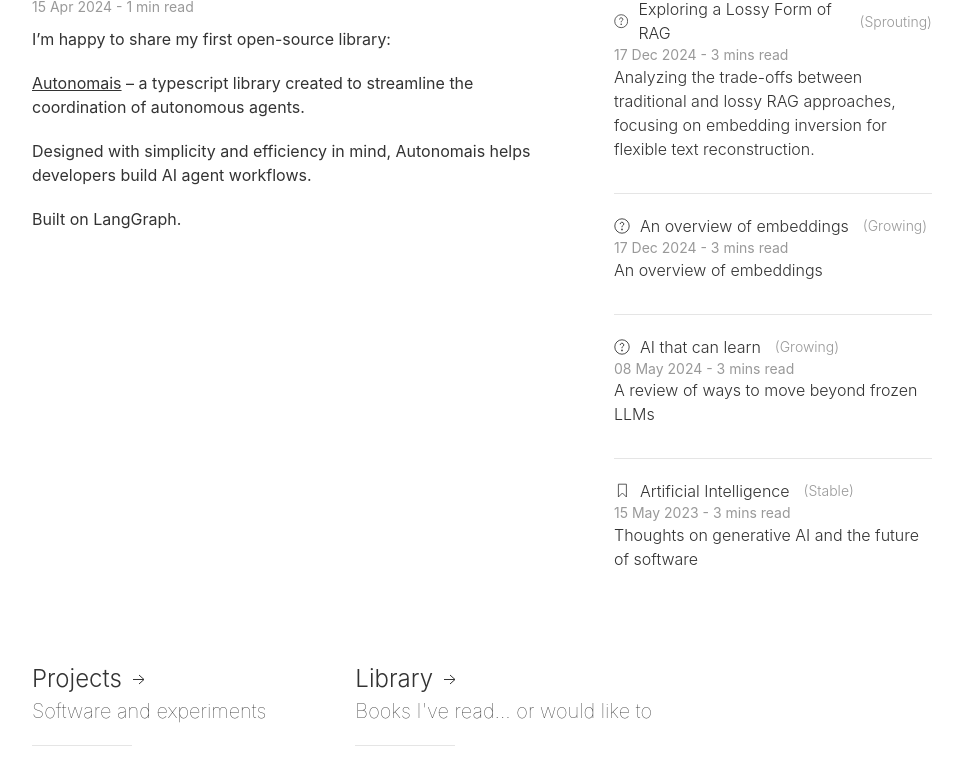
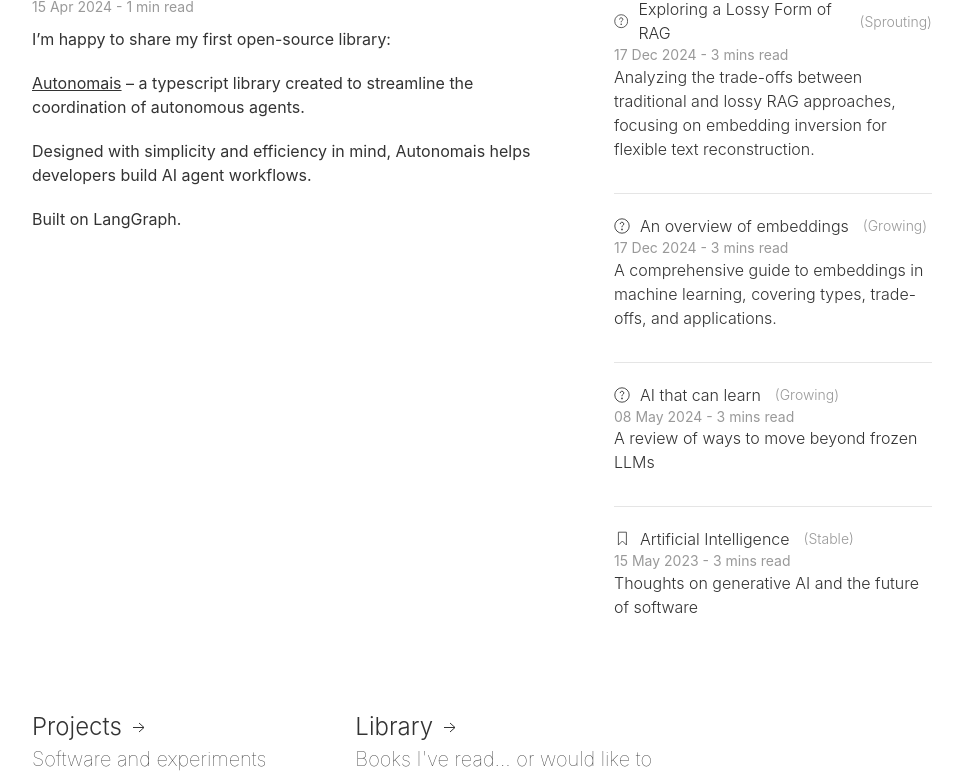
Before and after one commit to nyvyn/nyvyn.github.io, a Jekyll site: the page built from _pages/index.markdown, in a window 1280 px wide and 900 px high, scrolled down 458 px, cut to the strip 0-782 px from the top of the window. Shown: the whole strip, without its empty margins (158-1120 px from the left). Built offline with Jekyll 4.4.1, drawn with Linux system fonts in a browser that asks for light colours.

Commit message:
docs: Update embeddings document description for clarity and detail

```diff
--- a/_notes/2024-12-17-embeddings.markdown
+++ b/_notes/2024-12-17-embeddings.markdown
@@ -1,7 +1,7 @@
 ---
 layout: note
 title: An overview of embeddings
-description: An overview of embeddings
+description: A comprehensive guide to embeddings in machine learning, covering types, trade-offs, and applications.
 status: Growing
 ---
 
```
